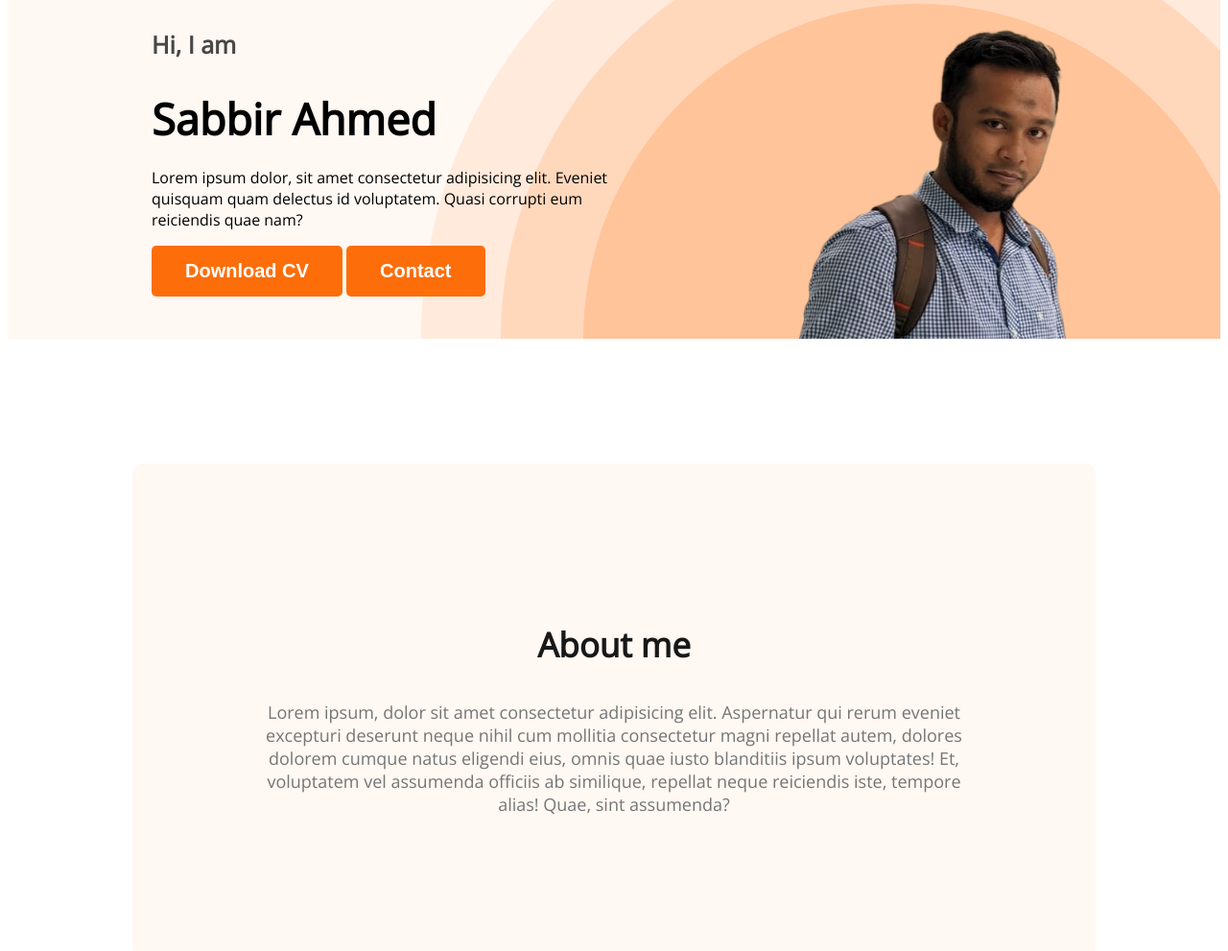
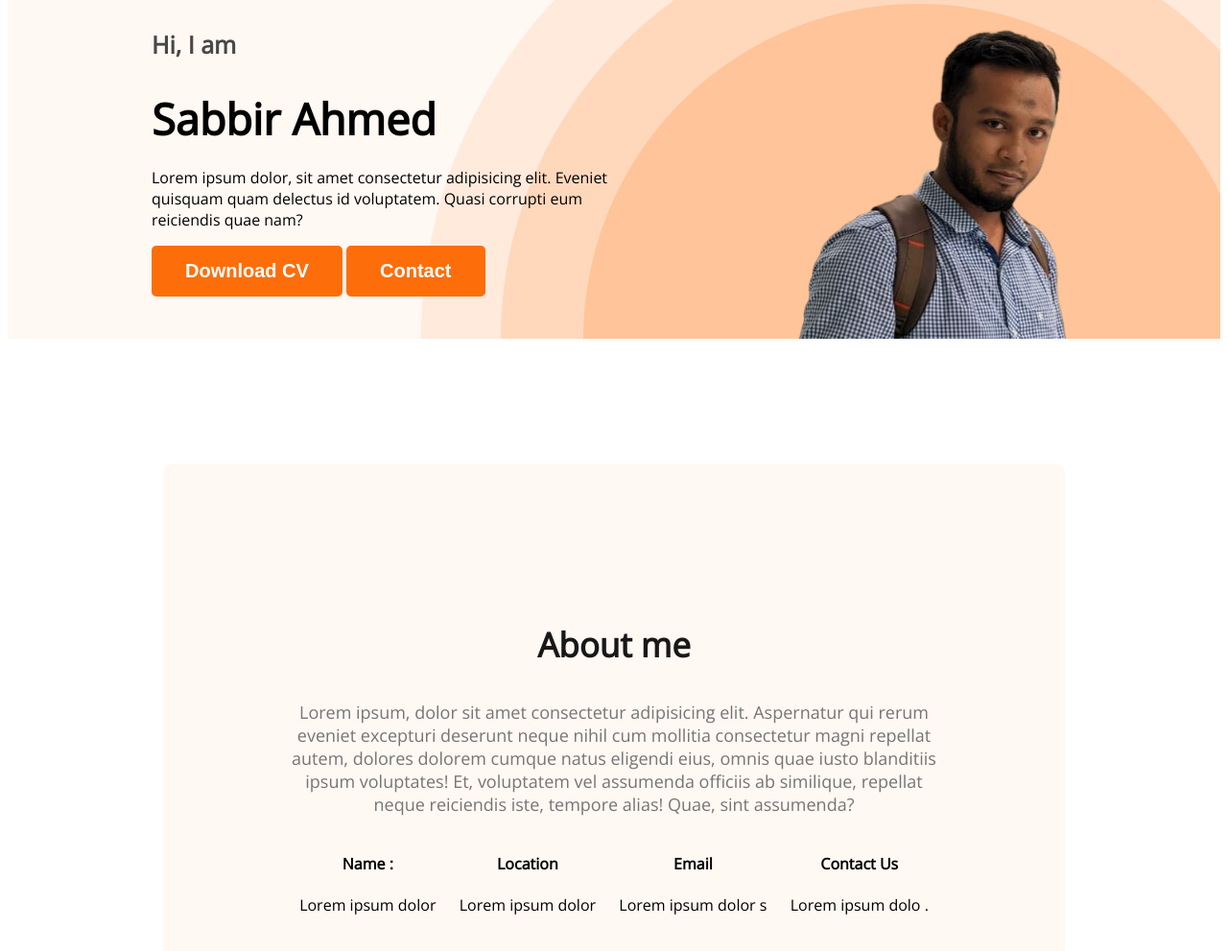
Before and after one commit to S4BB1R/SQA-portfolio, a plain HTML site: page index.html in a window 1280 px wide. Shown: the part 229-1220 px from the top of the page at 96% size. Drawn offline with nearby package versions, Linux system fonts and the light colour scheme.

Commit message:
Update about me

```diff
--- a/index.html
+++ b/index.html
@@ -52,6 +52,27 @@
             <p class="section-description">Lorem ipsum, dolor sit amet consectetur adipisicing elit. Aspernatur qui rerum eveniet excepturi deserunt neque nihil cum mollitia consectetur magni repellat autem, dolores dolorem cumque natus eligendi eius, omnis quae iusto blanditiis ipsum voluptates! Et, voluptatem vel assumenda officiis ab similique, repellat neque reiciendis iste, tempore alias! Quae, sint assumenda?
 
             </p>
+
+            <div class="about-info-container">
+                 <div class="about-info">
+                    <h4 class="info-title">Name :</h4>
+                    <p class="info-description"> Lorem ipsum dolor</p>
+                 </div>
+                 <div class="about-info">
+                    <h4 class="info-title">Location</h4>
+                    <p class="info-description">Lorem ipsum dolor </p>
+                 </div>
+                 <div class="about-info">
+                    <h4 class="info-title">Email</h4>
+                    <p class="info-description">Lorem ipsum dolor s</p>
+                 </div>
+                 <div class="about-info">
+                    <h4 class="info-title">Contact Us</h4>
+                    <p class="info-description">Lorem ipsum dolo .</p>
+                 </div>
+
+
+            </div>
         </section>
 
     </main>
--- a/styles/portfolio.css
+++ b/styles/portfolio.css
@@ -97,9 +97,20 @@ nav a {
 
 /* main section style */
 
+main{
+    max-width: 1200px;
+    margin: 0 auto;
+}
+
+/* main section style */
 .about{
     padding: 130px;
     border-radius: 10px;
     background: #FFF8F3;
     margin: 130px 130px;
 }
+.about-info-container{
+    display: flex;
+    justify-content: space-around;
+    text-align: center;
+}
```
